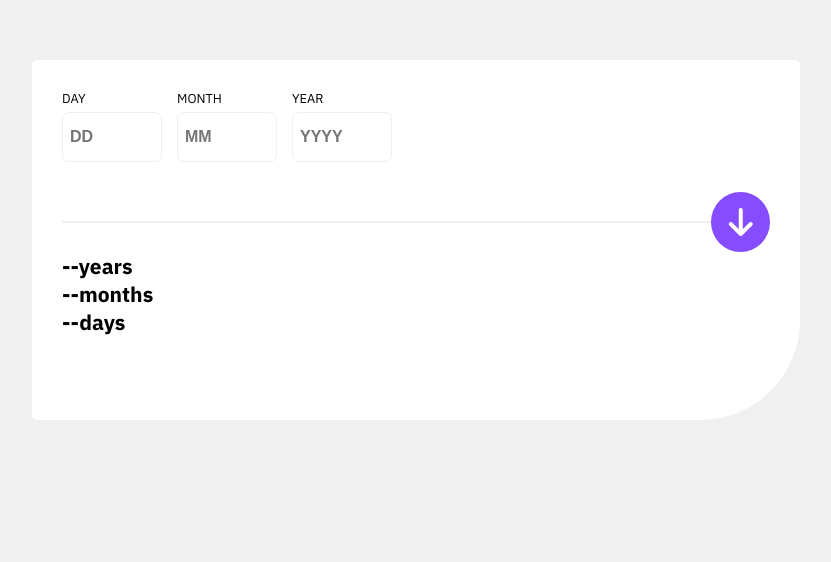
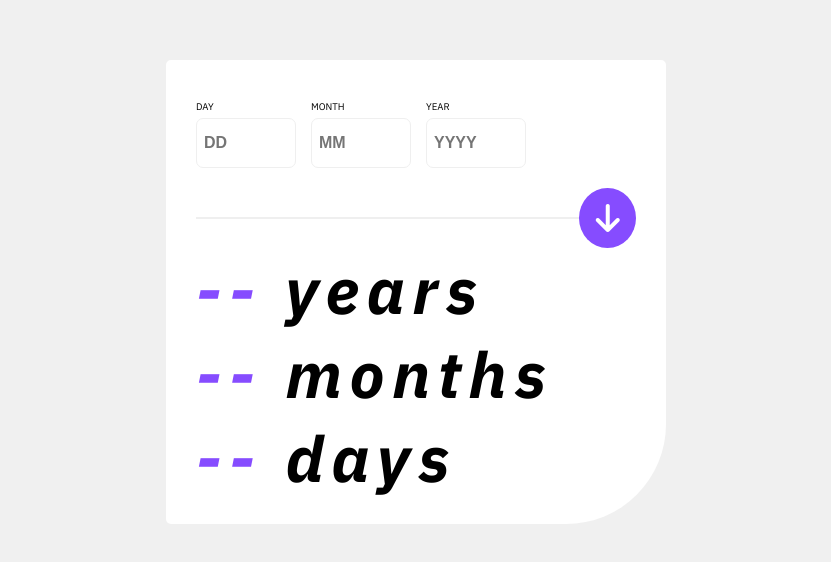
Before and after one commit to deadline-jpg/age-calculator, a plain HTML site: page index.html in a window 1280 px wide. Shown: the part 140-702 px from the top of the page, without its empty margins (224-1055 px from the left). Drawn offline with Linux system fonts and the light colour scheme.

Commit message:
Updated index.html & style.css

```diff
--- a/index.html
+++ b/index.html
@@ -59,9 +59,15 @@
         </button>
       </div>
       <div class="result-box">
-        <h2 class="result-text" id="years-result"><span>--</span>years</h2>
-        <h2 class="result-text" id="months-result"><span>--</span>months</h2>
-        <h2 class="result-text" id="days-result"><span>--</span>days</h2>
+        <h2 class="result-text" id="years-result">
+          <span class="dashes">--</span> years
+        </h2>
+        <h2 class="result-text" id="months-result">
+          <span class="dashes">--</span> months
+        </h2>
+        <h2 class="result-text" id="days-result">
+          <span class="dashes">--</span> days
+        </h2>
       </div>
     </section>
 
--- a/style.css
+++ b/style.css
@@ -22,7 +22,8 @@ h2 {
 
 .container {
   width: 60%;
-  height: 45vh;
+  max-width: 500px;
+  height: 58vh;
   margin: 0 auto;
   margin-top: 25vh;
   background-color: white;
@@ -36,11 +37,12 @@ h2 {
   display: flex;
   flex-wrap: wrap;
   gap: 15px;
+  padding-top: 10px;
 }
 
 .button-box label {
   display: block;
-  font-size: 0.8rem;
+  font-size: 0.6rem;
 }
 
 .button-box input {
@@ -54,7 +56,7 @@ h2 {
 }
 
 .commit-box {
-  margin-top: 30px;
+  margin-top: 20px;
   display: flex;
   align-items: center;
 }
@@ -72,9 +74,26 @@ h2 {
   height: 60px;
   padding: 10px;
   background-color: var(--color--primary);
+  transition: background-color 0.5s, transform 0.5s;
+}
+
+.commit-box button:hover {
+  transform: scale(1.05);
+  background-color: #996afd;
 }
 
 .commit-box span {
   font-size: 2rem;
   color: white;
 }
+
+.result-box h2 {
+  font-style: italic;
+  font-size: 4rem;
+  font-weight: 900;
+  letter-spacing: 0.5rem;
+}
+
+.result-box .dashes {
+  color: var(--color--primary);
+}
```
